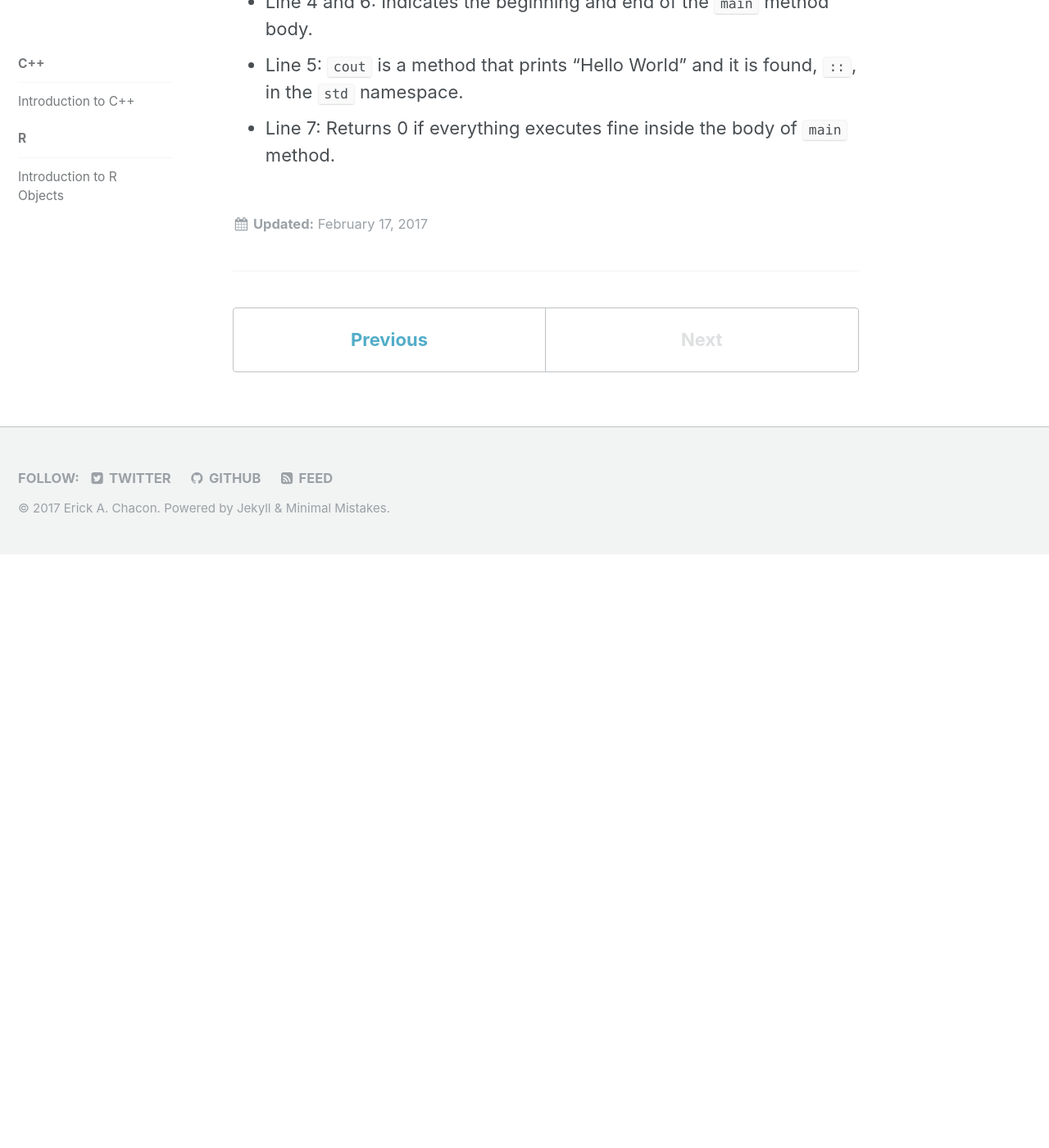
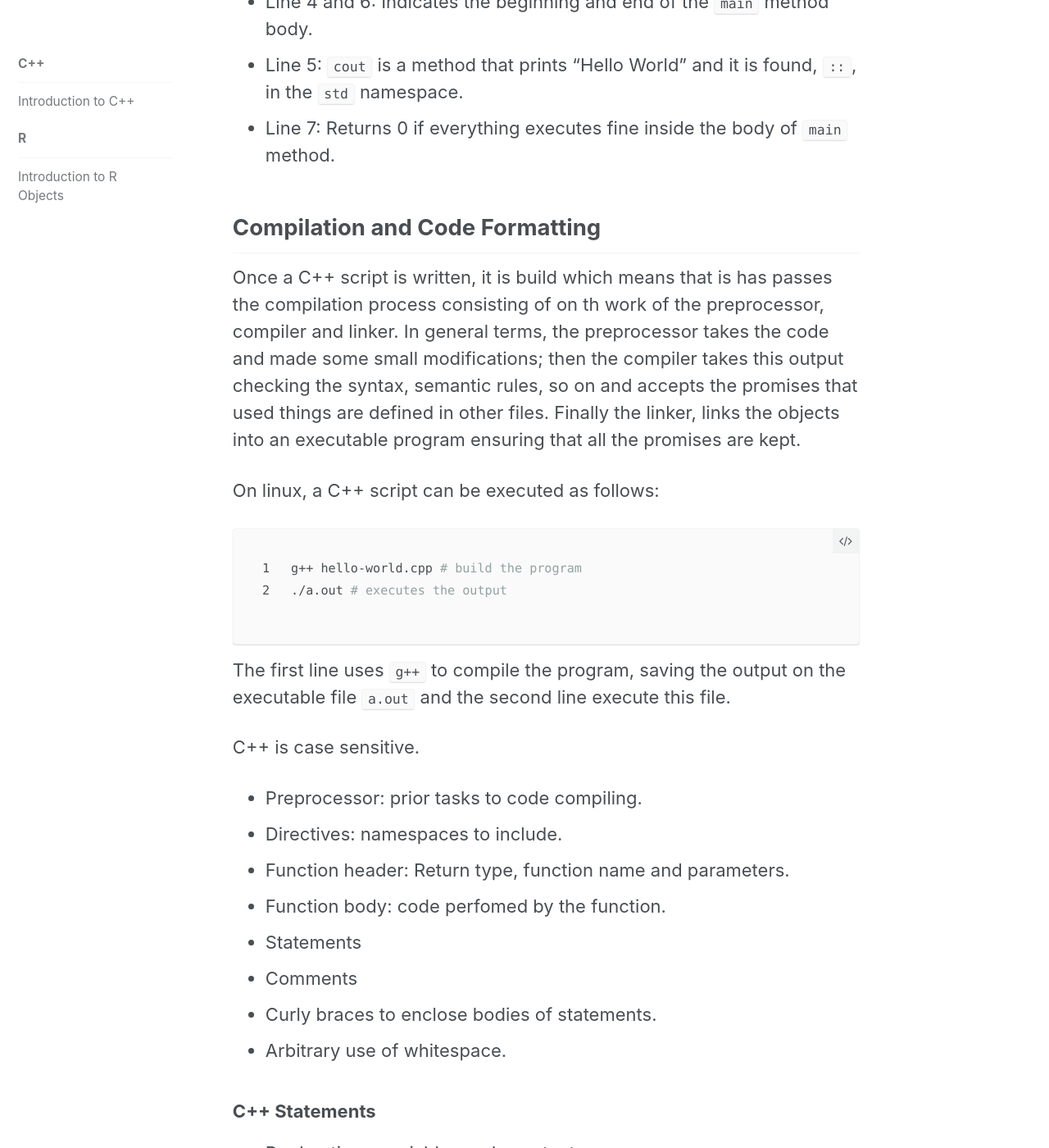
Before and after one commit to ErickChacon/ErickChacon.github.io, a Jekyll site: the page built from _program/cpp/01-program-structure.md, in a window 1280 px wide and 1400 px high, scrolled down 1515 px. Shown: the whole window at 82% size. Built offline with Jekyll 4.4.1, drawn with Linux system fonts in a browser that asks for light colours; formulas are drawn with MathJax 3; before the commit the page ends 2191 px from its top, so only the background shows below that; some of the changed text lies outside the part shown.

Commit message:
structuring webpage

````diff
--- a/_program/cpp/01-program-structure.md
+++ b/_program/cpp/01-program-structure.md
@@ -2,7 +2,6 @@
 title: "Introduction to C++"
 date: 2017-02-17 20:21:43.000000000 +01:00
 ---
-
 
 As an statistician and software developer enthusiast, I believe that C++ is an excellent tool to boost your code in your preferred language for data analysis like R, python or Julia. Anyway, there are several reason why C++ is so useful, so I will share some notes for learning C++, based on the course called [Introduction to C++ on edX](https://www.edx.org/course/introduction-c-microsoft-dev210x-2).
 <!-- Check the following link for more information about multi-software packages develop. -->
@@ -33,3 +32,68 @@
 - Line 4 and 6: Indicates the beginning and end of the `main` method body.
 - Line 5: `cout` is a method that prints "Hello World" and it is found, `::`, in the `std` namespace.
 - Line 7: Returns 0 if everything executes fine inside the body of `main` method.
+
+## Compilation and Code Formatting
+
+Once a C++ script is written, it is build which means that is has passes the compilation process consisting of on th work of the preprocessor, compiler and linker. In general terms, the preprocessor takes the code and made some small modifications; then the compiler takes this output checking the syntax, semantic rules, so on and accepts the promises that used things are defined in other files. Finally the linker, links the objects into an executable program ensuring that all the promises are kept.
+
+On linux, a C++ script can be executed as follows:
+
+```bash
+g++ hello-world.cpp # build the program
+./a.out # executes the output
+```
+
+The first line uses `g++` to compile the program, saving the output on the executable file `a.out` and the second line execute this file.
+
+C++ is case sensitive.
+
+- Preprocessor: prior tasks to code compiling.
+- Directives: namespaces to include.
+- Function header: Return type, function name and parameters.
+- Function body: code perfomed by the function.
+- Statements
+- Comments
+- Curly braces to enclose bodies of statements.
+- Arbitrary use of whitespace.
+
+### C++ Statements
+
+- Declarations: variables and constants.
+- Assignments: values to variables.
+- Preprocessor directives: prior tasks to code compiling.
+- Comments
+- Function declaration
+- Executable statements: e.g. `cout << "Hello Wordl!"`
+
+## Data Types
+
+### Numeric Data
+
+Name | Bytes | Alias | Approximate Range
+:-|:-|:-|:-
+int | 4 | signed | $-2$ x $10 ^ 9$ to $2$ x $10 ^ 9$
+unsigned int | 4 | unsigned | $0$ to $4$ x $10 ^ 9$
+_int8 | 1 | char | $-128$ to $127$
+_unsigned _int8 | 1 | unsigned char | $0$ to $255$
+__int16 |2 | short, short int, signed short int | $–32,768$ to $32,767$
+unsigned __int16  | 2  | unsigned short, unsigned short int  | $0$ to $65,535$
+__int32 | 4 | signed, signed int, int | $-2$ x $10 ^ 9$ to $2$ x $10 ^ 9$
+unsigned __int32 | 4 | unsigned, unsigned int | $0$ to $4$ x $10 ^ 9$
+__int64 | 8 | long long, signed long long | $-9$ x $10 ^ {18}$ to $9$ x $10 ^ {18}$
+unsigned __int64 | 8 | unsigned long long | $0$ to ${18}$ x $10 ^ {18}$
+short | 2 | short int, signed short int | $–32,768$ to $32,767$
+unsigned short | 2 | unsigned short int | $0$ to $65,535$
+long | 4 | long int, signed long int | $-2$ x $10 ^ 9$ to $2$ x $10 ^ 9$
+unsigned long | 4 | unsigned long int | $0$ to $4$ x $10 ^ 9$
+long long | 8 | none | $-9$ x $10 ^ {18}$ to $9$ x $10 ^ {18}$
+unsigned long long | 8 | none |  $0$ to ${18}$ x $10 ^ {18}$
+float | 4 | none | 3.4E +/- 38 (7 digits)
+double | 8 | none | 1.7E +/- 308 (15 digits)
+long double | 8 | none | 1.7E +/- 308 (15 digits)
+
+Note: 3.4E +/- 38 (7 digits) means that:
+- the smallest positive value es $3.4$ x $10^{-38}$,
+- the largest positive value es $3.4$ x $10^{38}$,
+- only 7 significant decimal digits can be represented.
+- Similarly for the smallest and largest negative value.
````
Also changed, not shown: _data/navigation.yml (+5 -2 lines).
